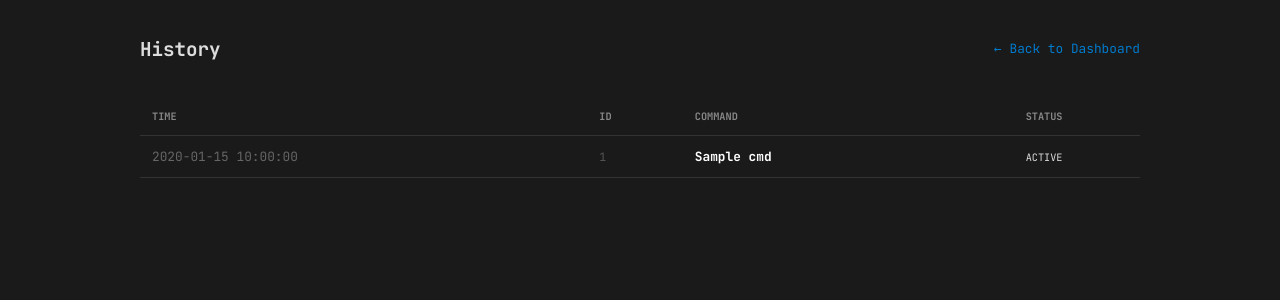
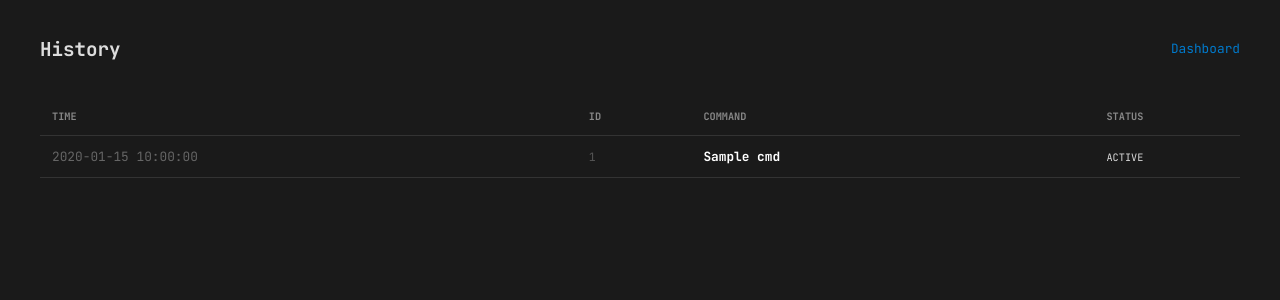
Before and after one commit to aelaroussi/bridge-server, a Flask app: template templates/history.html in a window 1280 px wide. Shown: the top 300 px of the page. Run offline with Flask 3, Linux system fonts and the light colour scheme; the template is opened without the code that fills it: most values are stand-ins (such as "Sample title", 1, 10 or a date in 2020).

Commit message:
update links

```diff
--- a/templates/history.html
+++ b/templates/history.html
@@ -11,7 +11,7 @@
             background: #1a1a1a;
             color: #ddd;
             padding: 20px;
-            max-width: 1000px;
+            max-width: 1200px;
             margin: auto
         }
 
@@ -65,6 +65,10 @@
             text-decoration: none
         }
 
+        a:hover, a:focus{
+            text-decoration: underline;
+        }
+
         th:last-of-type,
         td:last-of-type {
             text-align: center
@@ -74,7 +78,7 @@
 
 <body>
     <div style="display:flex;justify-content:space-between;align-items:center;">
-        <h2>History</h2><a href="/admin?token={{ token_value }}">← Back to Dashboard</a>
+        <h2>History</h2><a href="/admin?token={{ token_value }}">Dashboard</a>
     </div>
     <table>
         <thead>
--- a/templates/index.html
+++ b/templates/index.html
@@ -138,6 +138,9 @@
             color: #007acc;
             text-decoration: none
         }
+        a:hover, a:focus{
+            text-decoration: underline;
+        }
     </style>
 </head>
 
```
